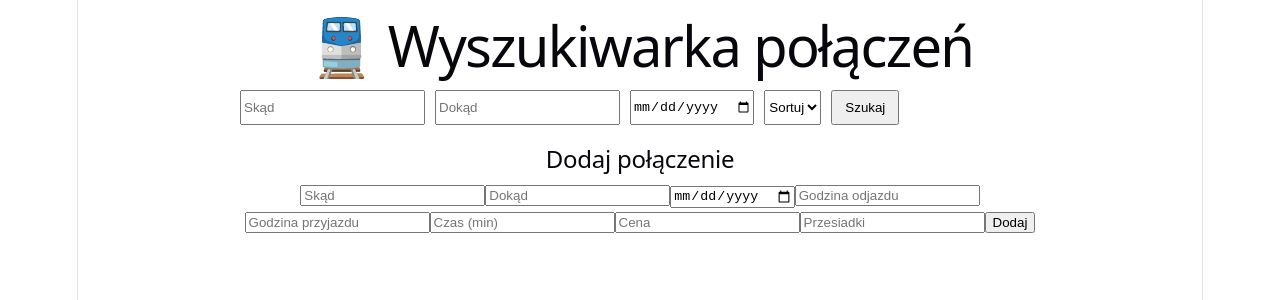
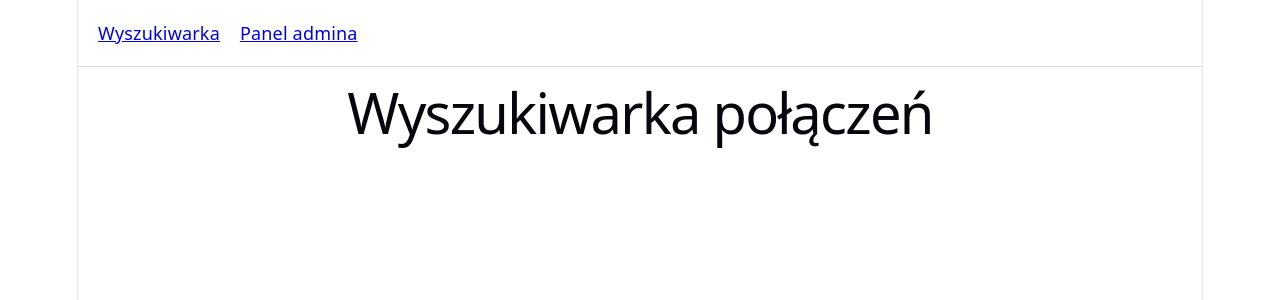
Before and after one commit to KubaGawronski/praktyki, a React (Vite) app in the folder frontend/: page / in a window 1280 px wide. Shown: the top 300 px of the page. Built offline with nearby package versions, Linux system fonts and the light colour scheme.

Commit message:
Add routing and separate pages

```diff
--- a/frontend/src/App.tsx
+++ b/frontend/src/App.tsx
@@ -1,132 +1,26 @@
-import { useState } from "react";
-
-
-type Connection = {
-  _id?: string;
-  from: string;
-  to: string;
-  departureTime: string;
-  arrivalTime: string;
-  duration: number;
-  price: number;
-  changes: number;
-};
+import { BrowserRouter, Routes, Route, Link } from "react-router-dom";
+import SearchPage from "./pages/SearchPage";
+import AdminPage from "./pages/AdminPage";
 
 function App() {
-  const [from, setFrom] = useState("");
-  const [to, setTo] = useState("");
-  const [date, setDate] = useState("");
-  const [results, setResults] = useState<Connection[]>([]);
-  const [loading, setLoading] = useState(false);
-  const [searched, setSearched] = useState(false);
-  const [sort, setSort] = useState("");
-  const [newConnection, setNewConnection] = useState({
-    from: "",
-    to: "",
-    date: "",
-    departureTime: "",
-    arrivalTime: "",
-    duration: 0,
-    price: 0,
-    changes: 0
-  });
+    return (
+        <BrowserRouter>
+            <nav style={{
+                display: "flex",
+                gap: "20px",
+                padding: "20px",
+                borderBottom: "1px solid #ddd"
+            }}>
+                <Link to="/">Wyszukiwarka</Link>
+                <Link to="/admin">Panel admina</Link>
+            </nav>
 
-  const handleSearch = async () => {
-    setLoading(true);
-    setSearched(true);
-
-    const res = await fetch(
-        `http://localhost:3001/connections?from=${from}&to=${to}&date=${date}&sort=${sort}`
+            <Routes>
+                <Route path="/" element={<SearchPage />} />
+                <Route path="/admin" element={<AdminPage />} />
+            </Routes>
+        </BrowserRouter>
     );
-    const data = await res.json();
-
-    setResults(data);
-    setLoading(false);
-  };
-
-  return (
-      <div style={{ maxWidth: "800px", margin: "0 auto", fontFamily: "Arial" }}>
-        <h1 style={{ textAlign: "center" }}>🚆 Wyszukiwarka połączeń</h1>
-
-        <div style={{ display: "flex", gap: "10px", marginBottom: "20px" }}>
-          <input placeholder="Skąd" onChange={e => setFrom(e.target.value)} />
-          <input placeholder="Dokąd" onChange={e => setTo(e.target.value)} />
-          <input type="date" onChange={e => setDate(e.target.value)} />
-
-          <select onChange={(e) => setSort(e.target.value)}>
-            <option value="">Sortuj</option>
-            <option value="price">Cena</option>
-            <option value="duration">Czas</option>
-          </select>
-
-          <button style={{ padding: "8px 12px", cursor: "pointer" }} onClick={handleSearch}>
-            Szukaj
-          </button>
-        </div>
-
-        <div>
-          {results.map((conn: Connection, index) => (
-              <div key={index} style={{
-                border: "1px solid #ddd",
-                borderRadius: "10px",
-                padding: "15px",
-                marginBottom: "10px",
-                boxShadow: "0 2px 5px rgba(0,0,0,0.1)"
-              }}>
-                <h3>{conn.from} → {conn.to}</h3>
-
-                <p>{conn.departureTime} - {conn.arrivalTime}</p>
-
-                <p>Czas: {conn.duration} min</p>
-
-                <p>Cena: {conn.price} zł</p>
-
-                <p>Przesiadki: {conn.changes}</p>
-
-                <button onClick={async () => {
-                  await fetch(`http://localhost:3001/connections/${conn._id}`, {
-                    method: "DELETE"
-                  });
-
-                  alert("Usunięto!");
-                }}>
-                  Usuń
-                </button>
-
-              </div>
-          ))}
-          {loading && <p>Ładowanie...</p>}
-
-          {searched && !loading && results.length === 0 && (
-              <p>Brak połączeń</p>
-          )}
-        </div>
-        <h2>Dodaj połączenie</h2>
-
-        <input placeholder="Skąd" onChange={e => setNewConnection({...newConnection, from: e.target.value})} />
-        <input placeholder="Dokąd" onChange={e => setNewConnection({...newConnection, to: e.target.value})} />
-        <input type="date" onChange={e => setNewConnection({...newConnection, date: e.target.value})} />
-        <input placeholder="Godzina odjazdu" onChange={e => setNewConnection({...newConnection, departureTime: e.target.value})} />
-        <input placeholder="Godzina przyjazdu" onChange={e => setNewConnection({...newConnection, arrivalTime: e.target.value})} />
-        <input placeholder="Czas (min)" type="number" onChange={e => setNewConnection({...newConnection, duration: Number(e.target.value)})} />
-        <input placeholder="Cena" type="number" onChange={e => setNewConnection({...newConnection, price: Number(e.target.value)})} />
-        <input placeholder="Przesiadki" type="number" onChange={e => setNewConnection({...newConnection, changes: Number(e.target.value)})} />
-
-        <button onClick={async () => {
-          await fetch("http://localhost:3001/connections", {
-            method: "POST",
-            headers: {
-              "Content-Type": "application/json"
-            },
-            body: JSON.stringify(newConnection)
-          });
-
-          alert("Dodano!");
-        }}>
-          Dodaj
-        </button>
-      </div>
-  );
 }
 
 export default App;
--- /dev/null
+++ b/frontend/src/pages/AdminPage.tsx
@@ -0,0 +1,7 @@
+export default function AdminPage() {
+    return (
+        <div>
+            <h1>Panel administratora</h1>
+        </div>
+    );
+}
--- /dev/null
+++ b/frontend/src/pages/SearchPage.tsx
@@ -0,0 +1,7 @@
+export default function SearchPage() {
+    return (
+        <div>
+            <h1>Wyszukiwarka połączeń</h1>
+        </div>
+    );
+}
```
